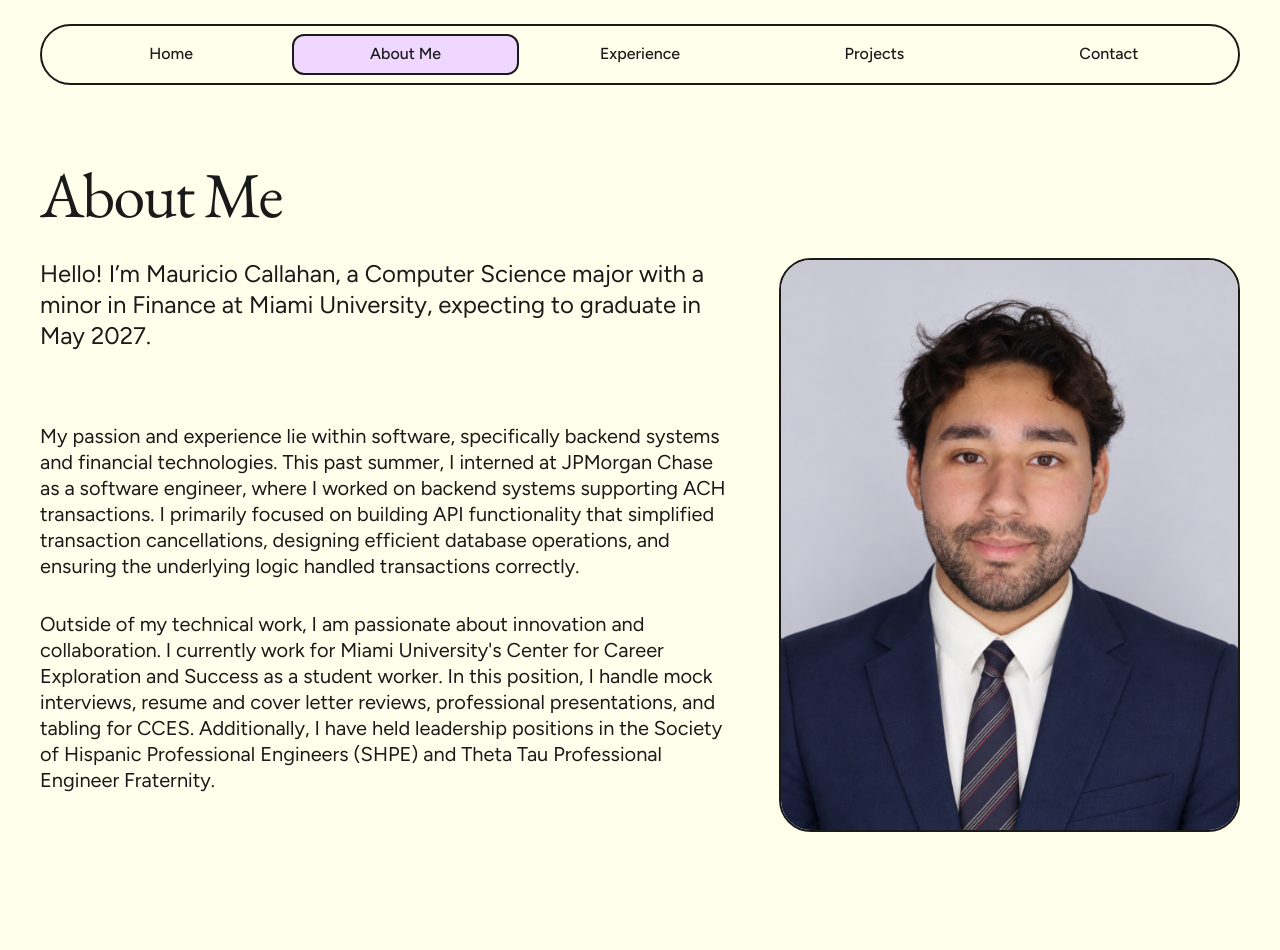
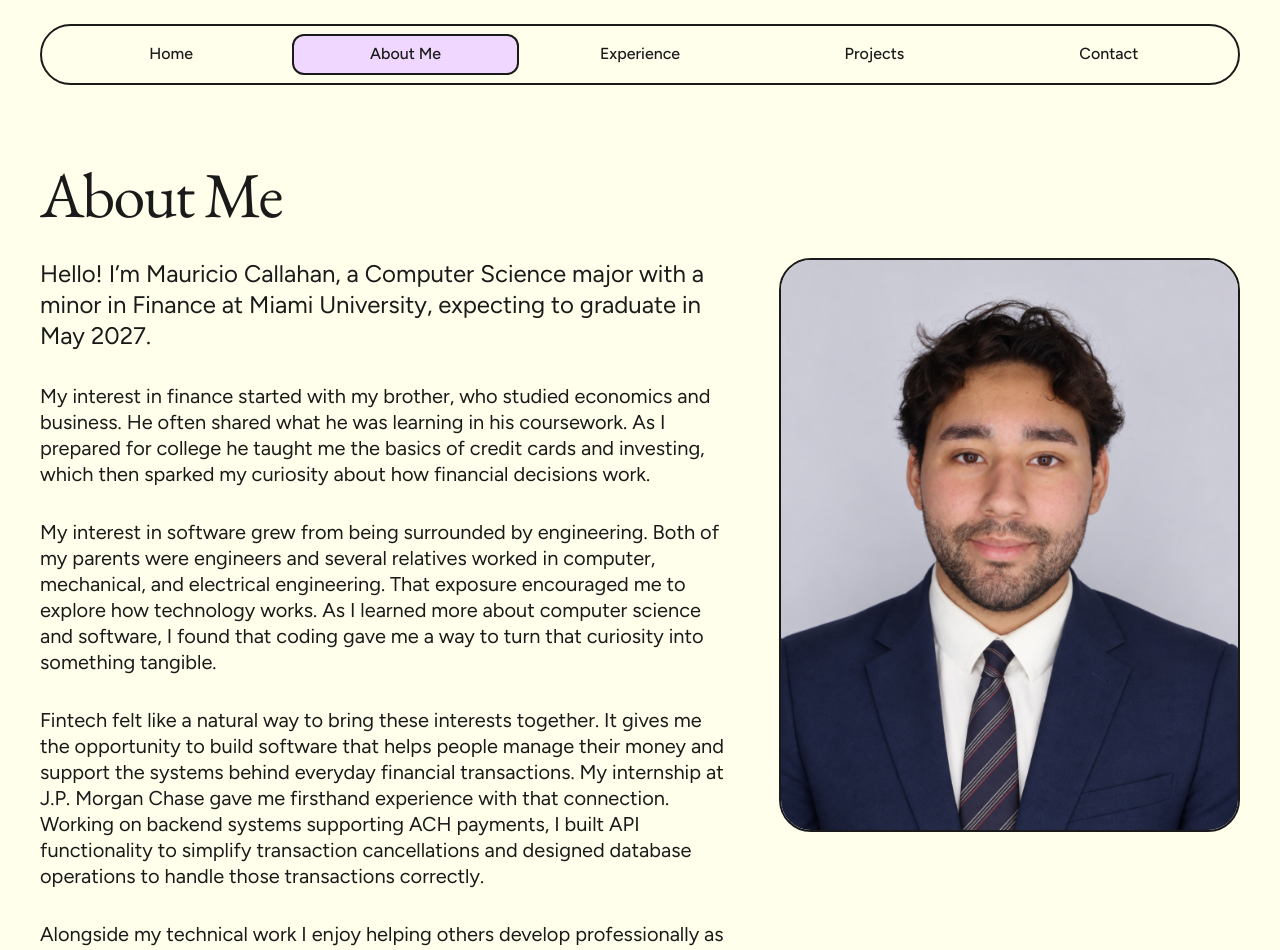
Before and after one commit to MauricioCallahan/portfolio, a Next.js app: page /about in a window 1280 px wide. Shown: the top 950 px of the page. Built offline with nearby package versions, Linux system fonts and the light colour scheme.

Commit message:
Updated About Me information. And add a connection from the experience section to the individual project.

```diff
--- a/src/app/about/page.tsx
+++ b/src/app/about/page.tsx
@@ -22,22 +22,38 @@ export default function Page() {
       </div>
       <div className="about-body">
         <p>
-          My passion and experience lie within software, specifically backend
-          systems and financial technologies. This past summer, I interned at
-          JPMorgan Chase as a software engineer, where I worked on backend systems
-          supporting ACH transactions. I primarily focused on building API
-          functionality that simplified transaction cancellations, designing
-          efficient database operations, and ensuring the underlying logic handled
+          My interest in finance started with my brother, who studied economics
+          and business. He often shared what he was learning in his coursework.
+          As I prepared for college he taught me the basics of credit cards and
+          investing, which then sparked my curiosity about how financial
+          decisions work.
+        </p>
+        <p>
+          My interest in software grew from being surrounded by engineering.
+          Both of my parents were engineers and several relatives worked in
+          computer, mechanical, and electrical engineering. That exposure
+          encouraged me to explore how technology works. As I learned more about
+          computer science and software, I found that coding gave me a way to
+          turn that curiosity into something tangible.
+        </p>
+        <p>
+          Fintech felt like a natural way to bring these interests together. It
+          gives me the opportunity to build software that helps people manage
+          their money and support the systems behind everyday financial
+          transactions. My internship at J.P. Morgan Chase gave me firsthand
+          experience with that connection. Working on backend systems supporting
+          ACH payments, I built API functionality to simplify transaction
+          cancellations and designed database operations to handle those
           transactions correctly.
         </p>
         <p>
-          Outside of my technical work, I am passionate about innovation and
-          collaboration. I currently work for Miami University&apos;s Center for
-          Career Exploration and Success as a student worker. In this position, I
-          handle mock interviews, resume and cover letter reviews, professional
-          presentations, and tabling for CCES. Additionally, I have held leadership
-          positions in the Society of Hispanic Professional Engineers (SHPE) and
-          Theta Tau Professional Engineer Fraternity.
+          Alongside my technical work I enjoy helping others develop
+          professionally as a Peer Career Coach at Miami University&apos;s Center
+          for Career Exploration and Success. I conduct mock interviews, review
+          resumes and cover letters, and deliver professional presentations. I
+          have also held leadership positions in the Society of Hispanic
+          Professional Engineers (SHPE), and Theta Tau Professional Engineering
+          Fraternity.
         </p>
       </div>
     </section>
--- a/src/components/experience/ProjectFocus.tsx
+++ b/src/components/experience/ProjectFocus.tsx
@@ -178,6 +178,7 @@ export default function ProjectFocus({ selection, onClose }: { selection: Projec
           </div>
           <div ref={detailsRef} className="project-focus-details" inert={phase !== "open"} aria-hidden={phase !== "open"}>
             <ProjectDetails project={selection.project} />
+            <Link className="text-link" href={`/projects/${selection.project.slug}`}>Even deeper dive??</Link>
           </div>
         </div>
       </div>
```
